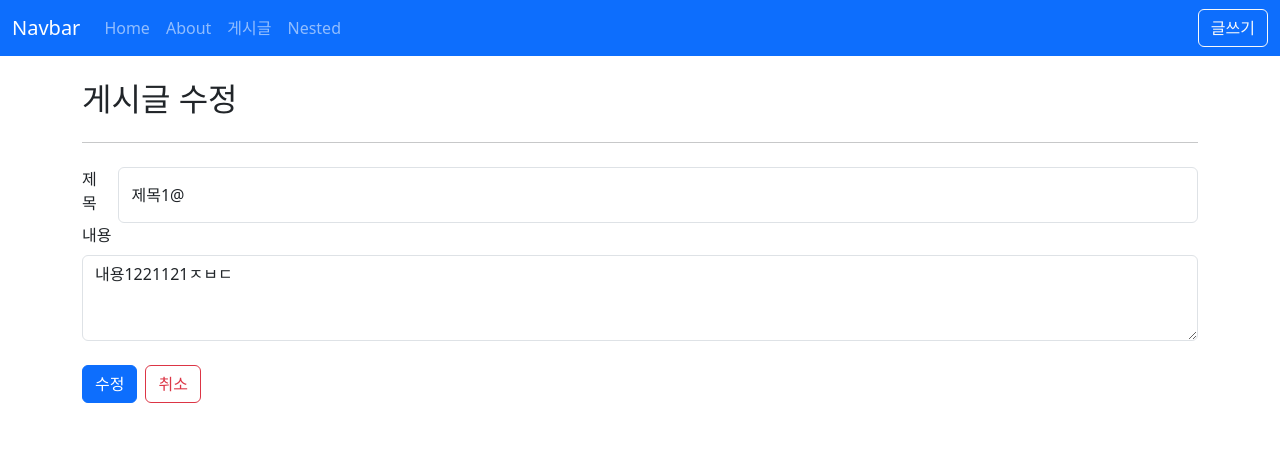
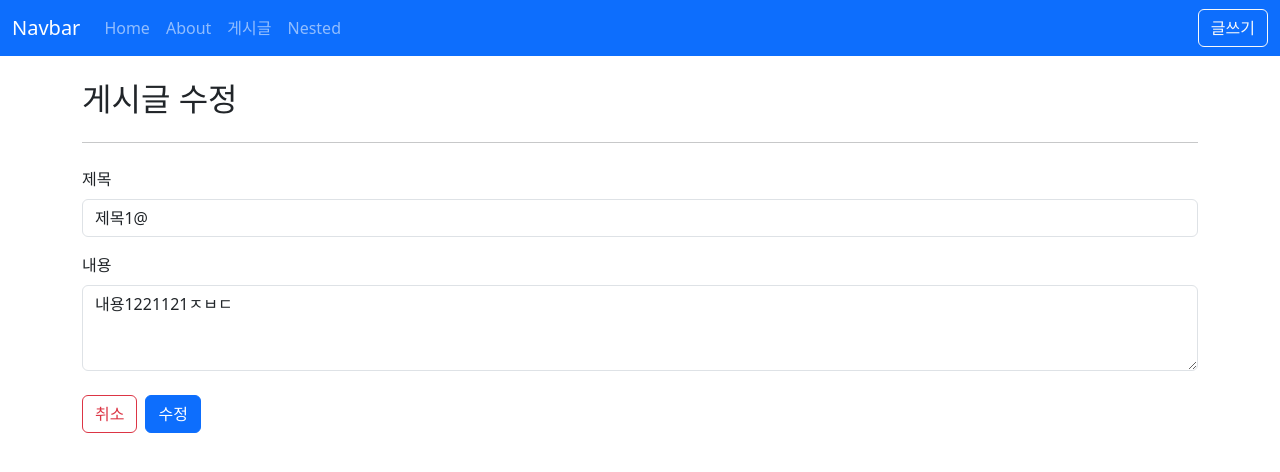
Before and after one commit to codnjs444/-Inflearn-Vue-Final-, a Vue app in the folder vue3-posts/: page /posts/1/edit in a window 1280 px wide. Shown: the top 472 px of the page. Built offline with nearby package versions, Linux system fonts and the light colour scheme; data requests are answered from the project's data file.

Commit message:
study : 알림 기능 추가

```diff
--- /dev/null
+++ b/vue3-posts/src/components/AppAlert.vue
@@ -0,0 +1,37 @@
+<template>
+  <div v-if="show" class="app-alert alert" :class="styleClass" role="alert">
+    {{ message }}
+  </div>
+</template>
+
+<script setup>
+import { computed } from 'vue'
+
+const props = defineProps({
+  show: {
+    type: Boolean,
+    default: false
+  },
+  message: {
+    type: String,
+    required: true
+  },
+  type: {
+    type: String,
+    default: 'error',
+    validator: (value) => ['success', 'error'].includes(value)
+  }
+})
+
+const styleClass = computed(() =>
+  props.type === 'error' ? 'alert-danger' : 'alert-primary'
+)
+</script>
+
+<style scoped>
+.app-alert {
+  position: fixed;
+  top: 10px;
+  right: 10px;
+}
+</style>
--- a/vue3-posts/src/components/AppGrid.vue
+++ b/vue3-posts/src/components/AppGrid.vue
@@ -1,6 +1,10 @@
 <template>
   <div class="row g-3">
-    <div v-for="(item, index) in items" :key="index" :class="colClass">
+    <div
+      v-for="(item, index) in items"
+      :key="index"
+      :class="colClass"
+    >
       <slot :item="item" :index="index"></slot>
     </div>
   </div>
--- a/vue3-posts/src/components/posts/PostForm.vue
+++ b/vue3-posts/src/components/posts/PostForm.vue
@@ -1,7 +1,11 @@
 <template>
   <form>
-    <div class="d-flex gap-2 mt-4">
-      <label for="exampleFormControlInput1" class="form-label">제목</label>
+    <div class="mb-3">
+      <label
+        for="exampleFormControlInput1"
+        class="form-label"
+        >제목</label
+      >
       <input
         :value="title"
         @input="$emit('update:title', $event.target.value)"
@@ -14,7 +18,9 @@
       <label for="content" class="form-label">내용</label>
       <textarea
         :value="content"
-        @input="$emit('update:content', $event.target.value)"
+        @input="
+          $emit('update:content', $event.target.value)
+        "
         class="form-control"
         id="content"
         rows="3"
--- a/vue3-posts/src/views/posts/PostEditView.vue
+++ b/vue3-posts/src/views/posts/PostEditView.vue
@@ -2,13 +2,27 @@
   <div>
     <h2>게시글 수정</h2>
     <hr class="my-4" />
-    <PostForm v-model:title="form.title" v-model:content="form.content" @submit.prevent="edit">
-      <template #actions> </template>
+    <PostForm
+      v-model:title="form.title"
+      v-model:content="form.content"
+      @submit.prevent="edit"
+    >
+      <template #actions>
+        <button
+          type="button"
+          class="btn btn-outline-danger ma-2"
+          @click="goDetailPage"
+        >
+          취소
+        </button>
+        <button class="btn btn-primary">수정</button>
+      </template>
     </PostForm>
-    <form @submit.prevent="edit">
-      <button class="btn btn-primary me-2">수정</button>
-      <button type="button" class="btn btn-outline-danger ma-2" @click="goDetailPage">취소</button>
-    </form>
+    <AppAlert
+      :show="showAlert"
+      :message="alertMessage"
+      :type="alertType || 'error'"
+    />
   </div>
 </template>
 
@@ -18,6 +32,7 @@ import { getPostByID, updatePost } from '@/api/posts.js'
 import { ref } from 'vue'
 
 import PostForm from '../../components/posts/PostForm.vue'
+import AppAlert from '../../components/AppAlert.vue'
 
 const router = useRouter()
 const route = useRoute()
@@ -34,6 +49,7 @@ const fetchPost = async () => {
     setForm(data)
   } catch (error) {
     console.error(error)
+    vAlert('네트워크 오류', 'error')
   }
 }
 
@@ -47,13 +63,26 @@ fetchPost()
 const edit = async () => {
   try {
     await updatePost({ ...form.value }, id)
-    router.push({ name: 'PostDetail', params: { id } })
+    vAlert('수정이 완료되었습니다.', 'success')
+    // router.push({ name: 'PostDetail', params: { id } })
   } catch (error) {
     console.log(error)
   }
 }
 
 const goDetailPage = () => router.push({ name: 'PostDetail', params: { id } })
+
+const showAlert = ref(false)
+const alertMessage = ref('')
+const alertType = ref('')
+const vAlert = (message, type = 'error') => {
+  showAlert.value = true
+  alertMessage.value = message
+  alertType.value = type
+  setTimeout(() => {
+    showAlert.value = false
+  }, 2000)
+}
 </script>
 
 <style lang="scss" scoped></style>
```
